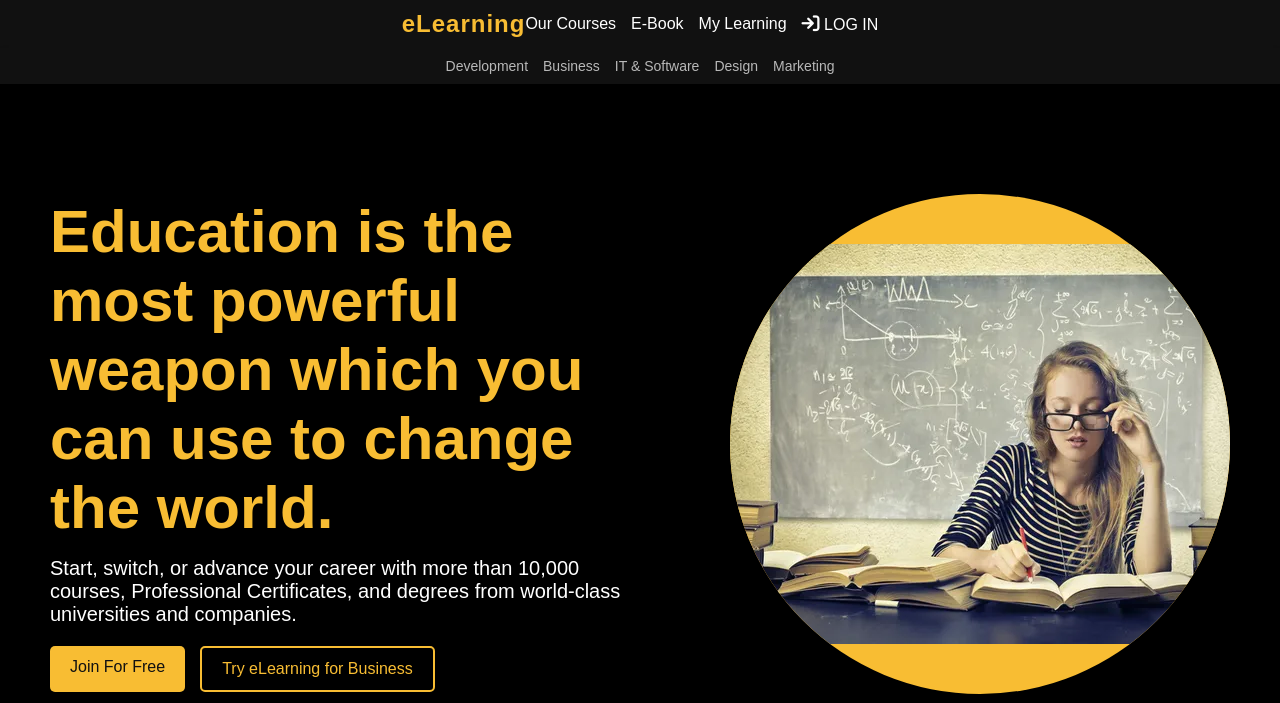
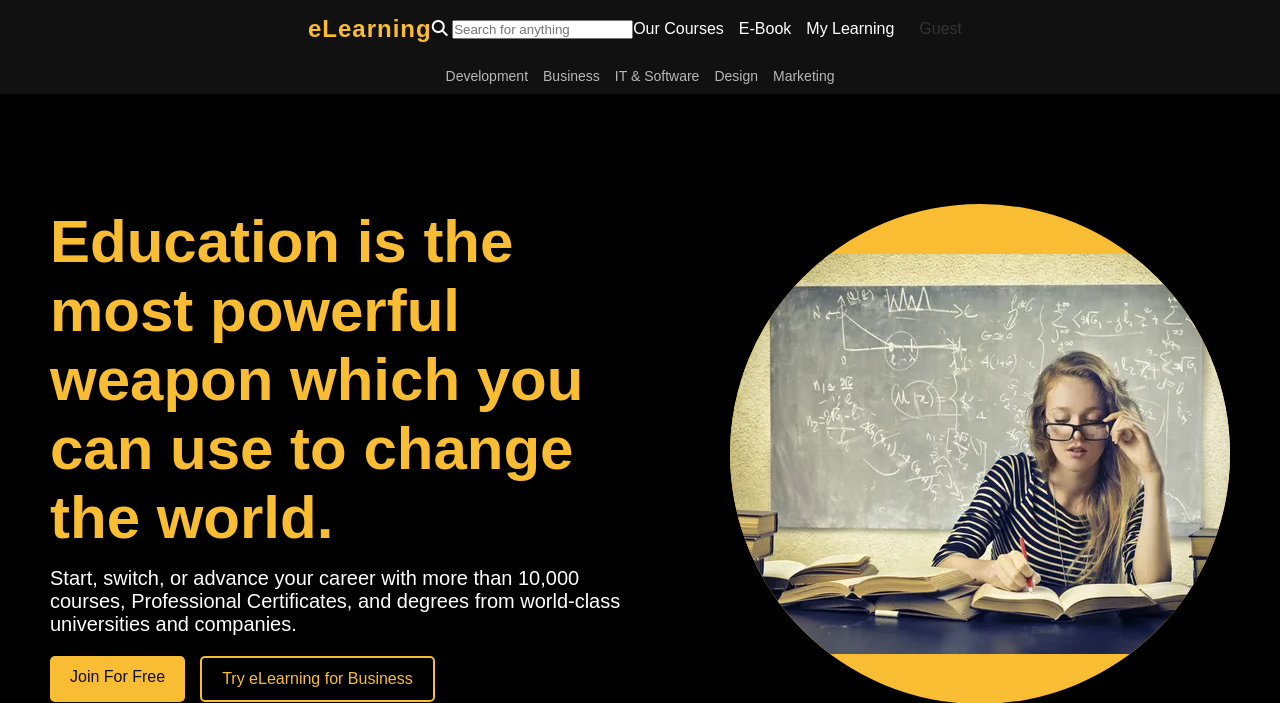
Before and after one commit to biptech/elearning, a PHP site: page /index.php in a window 1280 px wide. Shown: the top 703 px of the page. Run offline with PHP 8.4, Linux system fonts and the light colour scheme; a user stored in the database is signed in; data comes from the database, SQL or seed files in the repository.

Commit message:
updated header.php

```diff
--- a/includes/header.php
+++ b/includes/header.php
@@ -1,4 +1,27 @@
 <?php
+if (session_status() == PHP_SESSION_NONE) {
+    session_start();
+}
+include '../includes/config.php';
+
+if (isset($_SESSION['username'])) {
+    $u_username = $_SESSION['username'];
+    $qry = "SELECT * FROM user_signup WHERE u_email = '$u_username'";
+    $result = mysqli_query($con, $qry);
+
+    if ($result && mysqli_num_rows($result) > 0) {
+        $row = mysqli_fetch_assoc($result);
+        $u_name = $row['u_name'] ?? 'Guest';
+        $u_id = $row['u_id'] ?? 0;
+        $parts = explode(' ', $u_name);
+        $firstName = $parts[0] ?? 'Guest';
+    } else {
+        // If no user is found, assign default values
+        $u_name = 'Guest';
+        $u_id = 0;
+        $firstName = 'Guest';
+    }
+}
 
 ?>
 
@@ -10,25 +33,44 @@
     <title>Navbar</title>
     <link rel="stylesheet" href="../css/header.css">
     <link rel="stylesheet" href="https://cdnjs.cloudflare.com/ajax/libs/font-awesome/6.4.2/css/all.min.css">
-    <script src="https://code.jquery.com/jquery-3.6.0.min.js"></script>
+    <script src="https://code.jquery.com/jquery-3.6.0.min.js"></script> <!-- jQuery for AJAX -->
     <link
       rel="stylesheet"
       href="https://cdnjs.cloudflare.com/ajax/libs/font-awesome/6.4.2/css/all.min.css"
-    />
+    />
+
 </head>
 <body>
-<nav class="navbar">
-        <div><a class="logo" href="#">eLearning</a></div>
+    <nav class="navbar">
+        <div><a class="logo" href="index.php">eLearning</a></div>
+
+        <!-- Search Bar -->
+        <form class="search-bar" action="search.php" method="GET" onsubmit="return validateSearch()">
+          <i class="fa fa-search"></i>
+            <input type="text" id="search-box" name="query" placeholder="Search for anything" onkeyup="toggleSearchButton()" autocomplete="off">
+            <div id="suggestions"></div>
+        </form>
+
         <div class="right-icons">
             <a href="cources.php">Our Courses</a>
             <a href="view_products.php">E-Book</a>
-            <a href="my_learning.php">My Learning</a>
+            <a href="#">My Learning</a>
 
             <!-- Profile Dropdown -->
             <div class="profile-section">
-                <div>
-                    <a href="#"><i class="fa fa-sign-in"></i> LOG IN</a>
-                </div>
+                <?php if (isset($_SESSION['username'])) { ?>
+                    <div class="dropdown">
+                        <a href="#" id="profileDropdownMenu"><i class="fa fa-user-circle-o"></i> <?php echo $firstName; ?></a>
+                        <div class="dropdown-content" id="profileDropdown">
+                            <a href="user-profile.php?u_id=<?php echo $u_id; ?>"><i class="fa fa-user"></i> Profile</a>
+                            <a href="log-out.php" onclick="return confirm('Are you sure to log out?')"><i class="fa fa-sign-out"></i> LOG OUT</a>
+                        </div>
+                    </div>
+                <?php } else { ?>
+                    <div>
+                        <a href="login.php"><i class="fa fa-sign-in"></i> LOG IN</a>
+                    </div>
+                <?php } ?>
             </div>
         </div>
     </nav>
@@ -42,5 +84,77 @@
             <a href="#">Marketing</a>
         </div>
     </nav>
+
+    <script>
+        // Fetch search suggestions
+        function fetchSuggestions() {
+            let query = document.getElementById("search-box").value;
+            let suggestionsBox = document.getElementById("suggestions");
+
+            if (query.length < 1) {
+                suggestionsBox.style.display = "none";
+                return;
+            }
+
+            $.ajax({
+                url: "search_suggest.php",
+                method: "GET",
+                data: { query: query },
+                success: function(response) {
+                    let suggestions = JSON.parse(response);
+                    let output = "";
+
+                    if (suggestions.length > 0) {
+                        suggestions.forEach(function(item) {
+                            output += `<div onclick="selectSuggestion('${item.title}')">
+                                        <strong>${item.type}:</strong> ${item.title}
+                                       </div>`;
+                        });
+                    } else {
+                        output = "<div>No results found</div>";
+                    }
+
+                    suggestionsBox.innerHTML = output;
+                    suggestionsBox.style.display = "block";
+                }
+            });
+        }
+
+        // Select search suggestion
+        function selectSuggestion(value) {
+            document.getElementById("search-box").value = value;
+            document.getElementById("suggestions").style.display = "none";
+        }
+
+        // Enable search button when text is entered
+        function toggleSearchButton() {
+            let searchBox = document.getElementById("search-box");
+            let searchBtn = document.getElementById("search-btn");
+            searchBtn.style.display = searchBox.value.trim() === "" ? "none" : "inline-block";
+        }
+
+        // Validate search input before submission
+        function validateSearch() {
+            return document.getElementById("search-box").value.trim() !== "";
+        }
+
+        // Profile Dropdown Toggle
+        document.addEventListener("DOMContentLoaded", function () {
+            const dropdownMenu = document.getElementById("profileDropdownMenu");
+            const dropdownContent = document.getElementById("profileDropdown");
+
+            dropdownMenu.addEventListener("click", function (event) {
+                event.preventDefault();
+                dropdownContent.classList.toggle("show");
+            });
+
+            // Close dropdown when clicking outside
+            document.addEventListener("click", function (event) {
+                if (!dropdownMenu.contains(event.target) && !dropdownContent.contains(event.target)) {
+                    dropdownContent.classList.remove("show");
+                }
+            });
+        });
+    </script>
 </body>
 </html>
```
